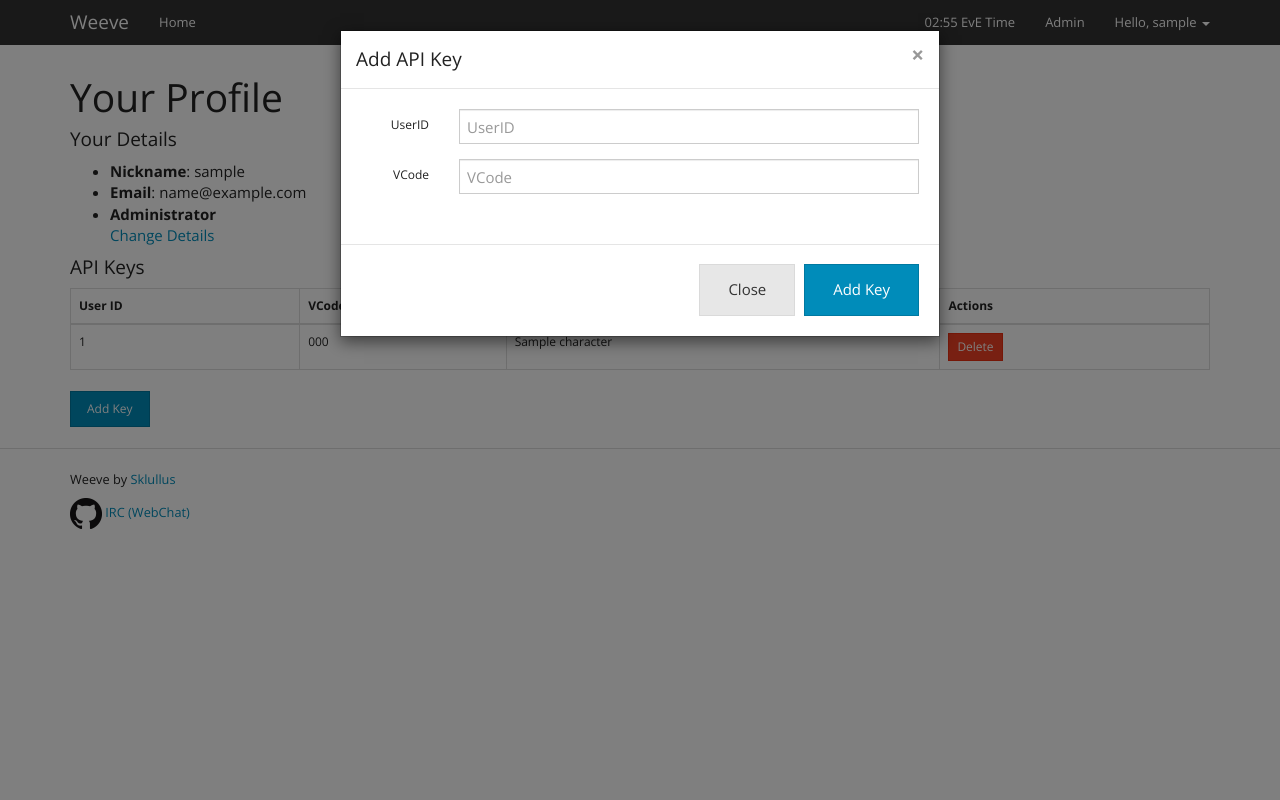
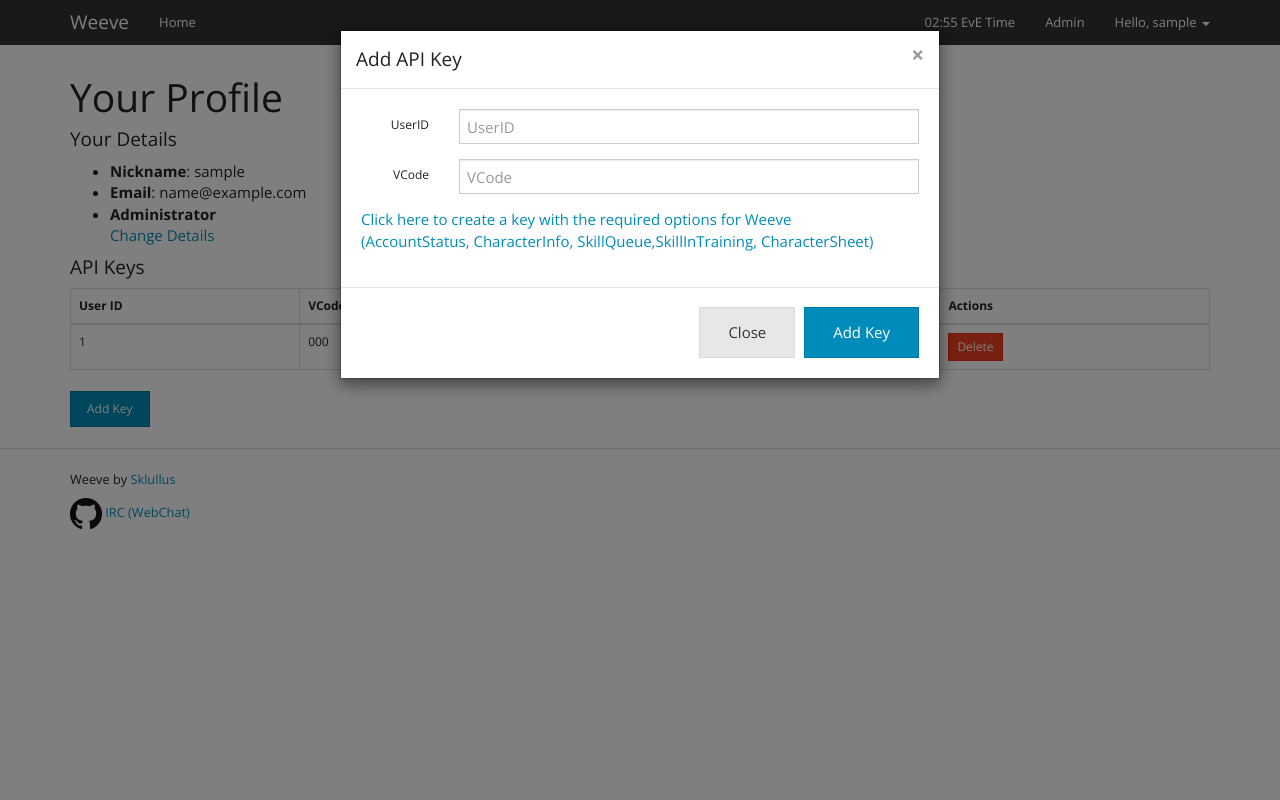
Before and after one commit to hreeder/weeve, a Flask app: template eveapp/templates/profile.html in a window 1280 px wide, after a click on "Add Key". Run offline with Flask 2, Linux system fonts and the light colour scheme; a user stored in the database is signed in; tables that the repository leaves empty hold one stand-in row (values such as "Sample post"); the template is opened without the code that fills it: values that come from a table or form of the project are taken from there, most other values are stand-ins (such as "Sample title", 1, 10 or a date in 2020); parts of the project's set-up code (start-up, migrations or seed data) failed here and were passed over; some libraries are stand-ins or nearby versions.

Commit message:
Added predefined key creation link

```diff
--- a/eveapp/templates/profile.html
+++ b/eveapp/templates/profile.html
@@ -62,6 +62,7 @@
   				{{ new_api.vcode(class="form-control", placeholder="VCode") }}
   			</div>
   		</div>
+		<a href="https://community.eveonline.com/support/api-key/CreatePredefined?accessMask=59113480">Click here to create a key with the required options for Weeve<br />(AccountStatus, CharacterInfo, SkillQueue,SkillInTraining, CharacterSheet)</a>
       </div>
       <div class="modal-footer">
         <button type="button" class="btn btn-default" data-dismiss="modal">Close</button>
```
